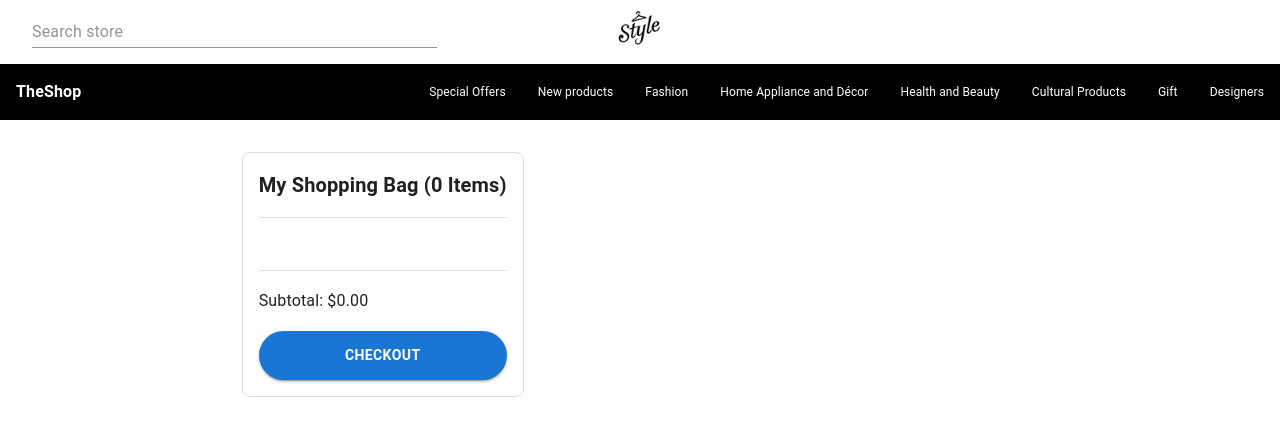
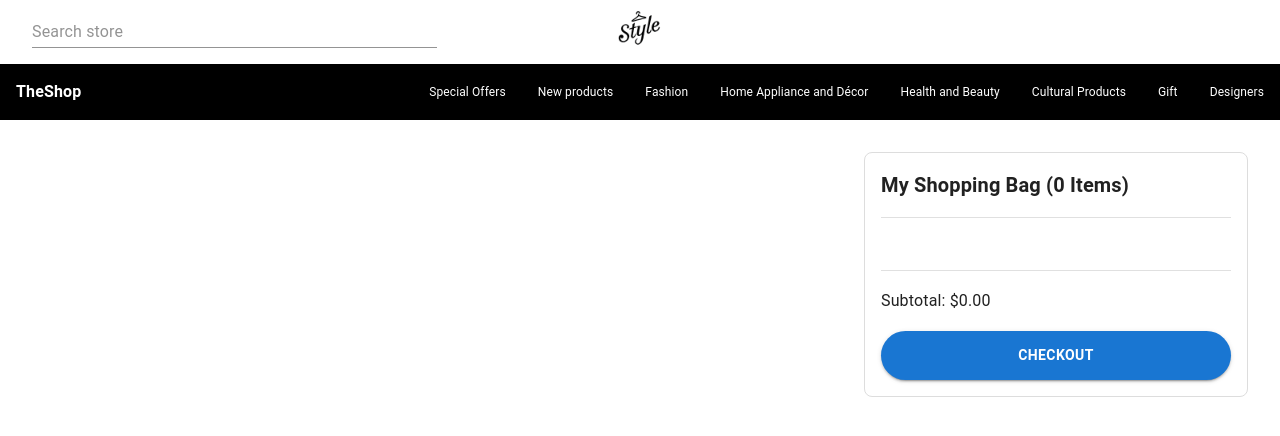
Before and after one commit to mohammad9675/shop, a React (Vite) app: page /review-bag in a window 1280 px wide. Shown: the top 436 px of the page. Built offline with nearby package versions, Linux system fonts and the light colour scheme; some icons are missing.

Commit message:
Update ReviewBagPage.jsx

```diff
--- a/src/pages/ReviewBagPage.jsx
+++ b/src/pages/ReviewBagPage.jsx
@@ -48,9 +48,9 @@ export default function ReviewBagPage() {
     <>
       <TopBar />
       <MainNav />
-      <Grid container spacing={4} sx={{ p: 4 }}>
+      <Box sx={{ p: 4, display: "flex", gap: 4, alignItems: "flex-start" }}>
         {/* LEFT SIDE - Product Cards */}
-        <Grid item xs={12} md={8}>
+        <Box sx={{ flex: 1, minWidth: 0 }}>
           <Typography variant="h5" sx={{ mb: 3 }}>
             Review Your Bag
           </Typography>
@@ -124,12 +124,13 @@ export default function ReviewBagPage() {
           ) : (
             <Typography>Your bag is empty.</Typography>
           )}
-        </Grid>
+        </Box>
 
-        {/* RIGHT SIDE - Cart Summary (CartDrawer styles) */}
-        <Grid item xs={12} md={4}>
+        {/* RIGHT SIDE - Cart Summary (Fixed Width Sidebar) */}
         <Box
           sx={{
+            width: 350, // Fixed width
+            flexShrink: 0, // Prevent shrinking
             border: "1px solid #ddd",
             borderRadius: 2,
             p: 2,
@@ -185,9 +186,7 @@ export default function ReviewBagPage() {
                   aria-label="remove item"
                   size="small"
                   color="error"
-                    onClick={() =>
-                      removeFromCart(item.id, item.size, item.color)
-                    }
+                  onClick={() => removeFromCart(item.id, item.size, item.color)}
                   sx={{ ml: 1 }}
                 >
                   <DeleteIcon fontSize="small" />
@@ -232,8 +231,7 @@ export default function ReviewBagPage() {
             Checkout
           </Button>
         </Box>
-        </Grid>
-      </Grid>
+      </Box>
     </>
   );
 }
```
Lines whose indentation alone changed are shown as unchanged.
